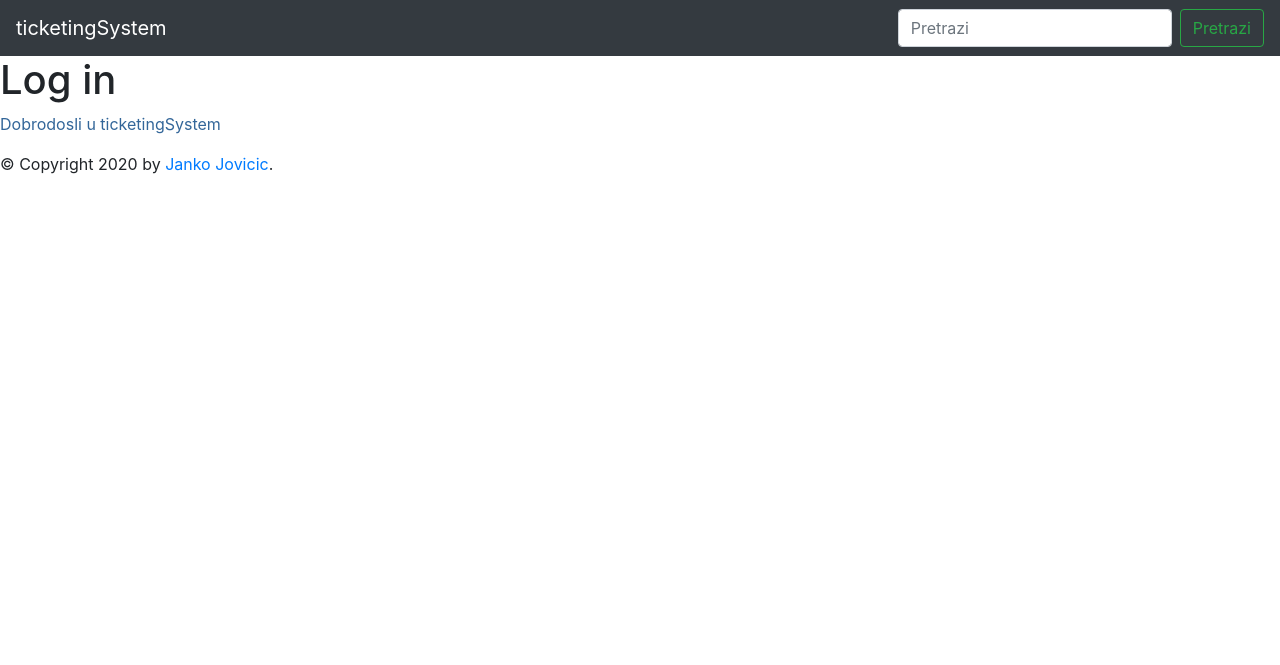
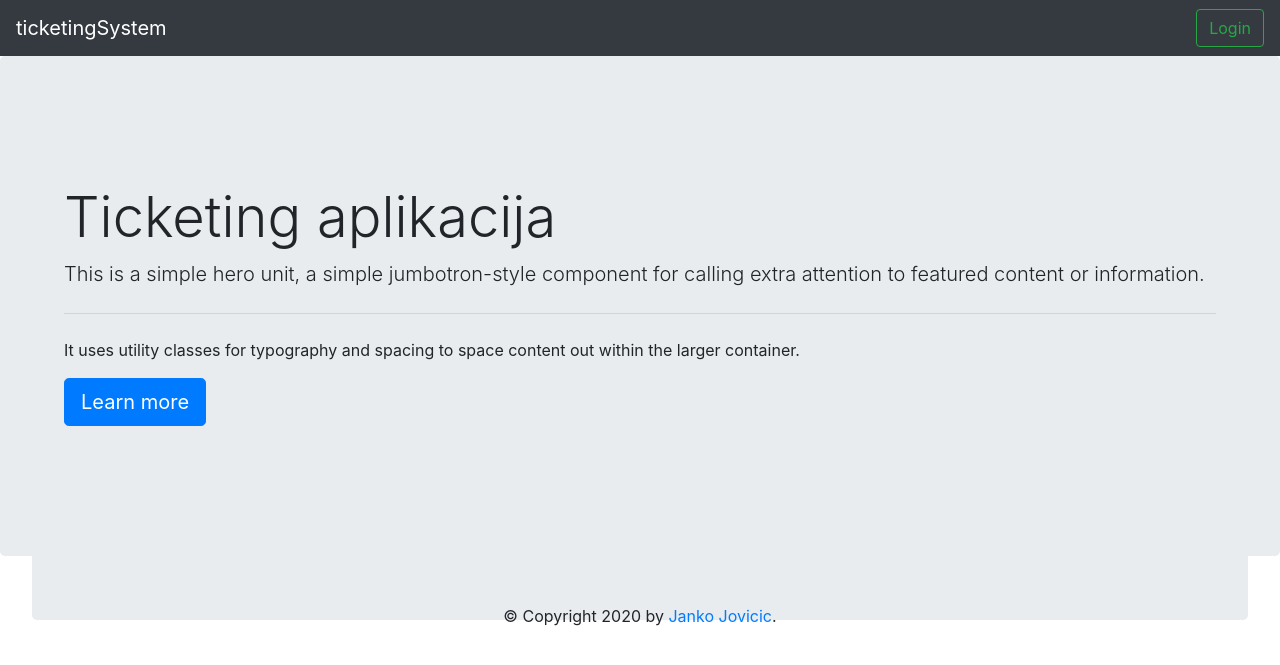
Before and after one commit to CodingByDay/ticketingSystem, a Flask app: page / in a window 1280 px wide. Shown: the top 665 px of the page. Run offline with Flask 2, Linux system fonts and the light colour scheme; some libraries are stand-ins or nearby versions.

Commit message:
firstDay

```diff
--- a/static/style.css
+++ b/static/style.css
@@ -6,3 +6,12 @@ header {
 .navbar-brand {
     color: white !important;
 }
+
+.jumbotron {
+    height: 500px;
+}
+
+.footer {
+    display: block;
+    text-align: center;
+}
--- a/templates/base.html
+++ b/templates/base.html
@@ -17,16 +17,16 @@
         {% block header %}
         <nav class="navbar navbar-dark bg-dark justify-content-between">
             <a class="navbar-brand">ticketingSystem</a>
-            <form class="form-inline">
-                <input class="form-control mr-sm-2" type="search" placeholder="Pretrazi" aria-label="Search">
-                <button class="btn btn-outline-success my-2 my-sm-0" type="submit">Pretrazi</button>
+            <button class="btn btn-outline-success my-2 my-sm-0" type="submit">Login</button>
             </form>
         </nav>
         {% endblock %}
     </div>
     <!-- Footer -->
-    <div id="content">{% block content %}{% endblock %}</div>
-    <div id="footer">
+    <div id="content" class="content">
+        {% block content %} {% endblock %}
+    </div>
+    <div id="footer" class="footer mt-auto py-3">
         {% block footer %} &copy; Copyright 2020 by <a href="http://domain.invalid/">Janko Jovicic</a>. {% endblock %}
     </div>
 </body>
--- a/templates/home.html
+++ b/templates/home.html
@@ -1,14 +1,19 @@
-{% extends "base.html" %}
-{% block title %}Log in{% endblock %}
-{% block head %}
-    {{ super() }}
-    <style type="text/css">
-        .important { color: #336699; }
-    </style>
+{% extends "base.html" %} {% block title %}Log in{% endblock %} {% block head %} {{ super() }}
+<style type="text/css">
+    .important {
+        color: #336699;
+    }
+</style>
+{% endblock %} {% block content %}
+<div class="jumbotron">
+    <div class="jumbotron">
+        <h1 class="display-4">Ticketing aplikacija</h1>
+        <p class="lead">This is a simple hero unit, a simple jumbotron-style component for calling extra attention to featured content or information.</p>
+        <hr class="my-4">
+        <p>It uses utility classes for typography and spacing to space content out within the larger container.</p>
+        <p class="lead">
+            <a class="btn btn-primary btn-lg" href="#" role="button">Learn more</a>
+        </p>
+    </div>
+</div>
 {% endblock %}
-{% block content %}
-    <h1>Log in</h1>
-    <p class="important">
-      Dobrodosli u ticketingSystem
-    </p>
-{% endblock %}
```
